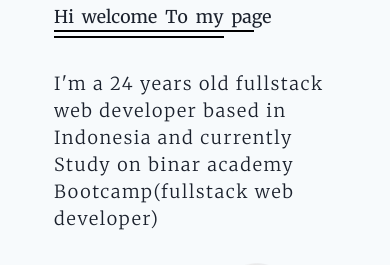
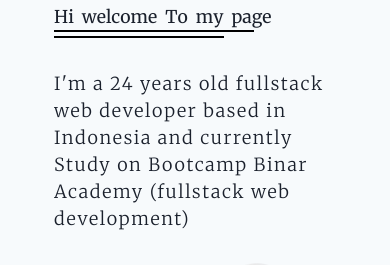
Before and after one commit to FarhanRafid97/my-portofolio, a React (Create React App) app: page /about in a window 390 px wide. Shown: the part 153-418 px from the top of the page. Built offline with nearby package versions, Linux system fonts and the light colour scheme.

Commit message:
fix responsive

```diff
--- a/src/components/About/About.jsx
+++ b/src/components/About/About.jsx
@@ -67,7 +67,7 @@ const About = () => {
             backgroundColor={boxBg}
           />
           <ChakraText
-            fontSize={['18px', '24px']}
+            fontSize={['18px', '18px', '19px', '24px']}
             letterSpacing="0.1rem"
             fontWeight="thin"
             initial={{ opacity: 0, y: 30 }}
@@ -75,7 +75,8 @@ const About = () => {
             transition={{ duration: 0.5, ease: 'easeOut', delay: 0.7 }}
           >
             I'm a 24 years old fullstack web developer based in Indonesia and
-            currently Study on binar academy Bootcamp(fullstack web developer)
+            currently Study on Bootcamp Binar Academy (fullstack web
+            development)
           </ChakraText>
         </Box>
         <Flex justifyContent="center" alignItems="center" flex="1">
--- a/src/components/Home/Home.jsx
+++ b/src/components/Home/Home.jsx
@@ -43,7 +43,7 @@ const Home = () => {
         initial={{ opacity: 0, y: 50 }}
         animate={{ opacity: 1, y: 0 }}
         transition={{ duration: 0.8, ease: 'easeOut', delay: 0.5 }}
-        display="flex"
+        display={['block', 'block', 'block', 'flex']}
         flexWrap="wrap"
         rowGap="25px"
         w="100%"
@@ -89,6 +89,7 @@ const Home = () => {
         <Flex
           direction="column"
           flexBasis="50%"
+          mt={[25, 25, 50, 25]}
           rowGap="50px"
           alignItems="center"
         >
--- a/src/components/Layout/Navbar.jsx
+++ b/src/components/Layout/Navbar.jsx
@@ -33,7 +33,7 @@ const Navbar = () => {
       zIndex="99"
     >
       <Flex
-        width={['90%', '74%', '85%', '80%']}
+        width={['90%', '85%', '85%', '80%']}
         justifyContent="space-between"
         margin="auto"
         mt="15px"
```
